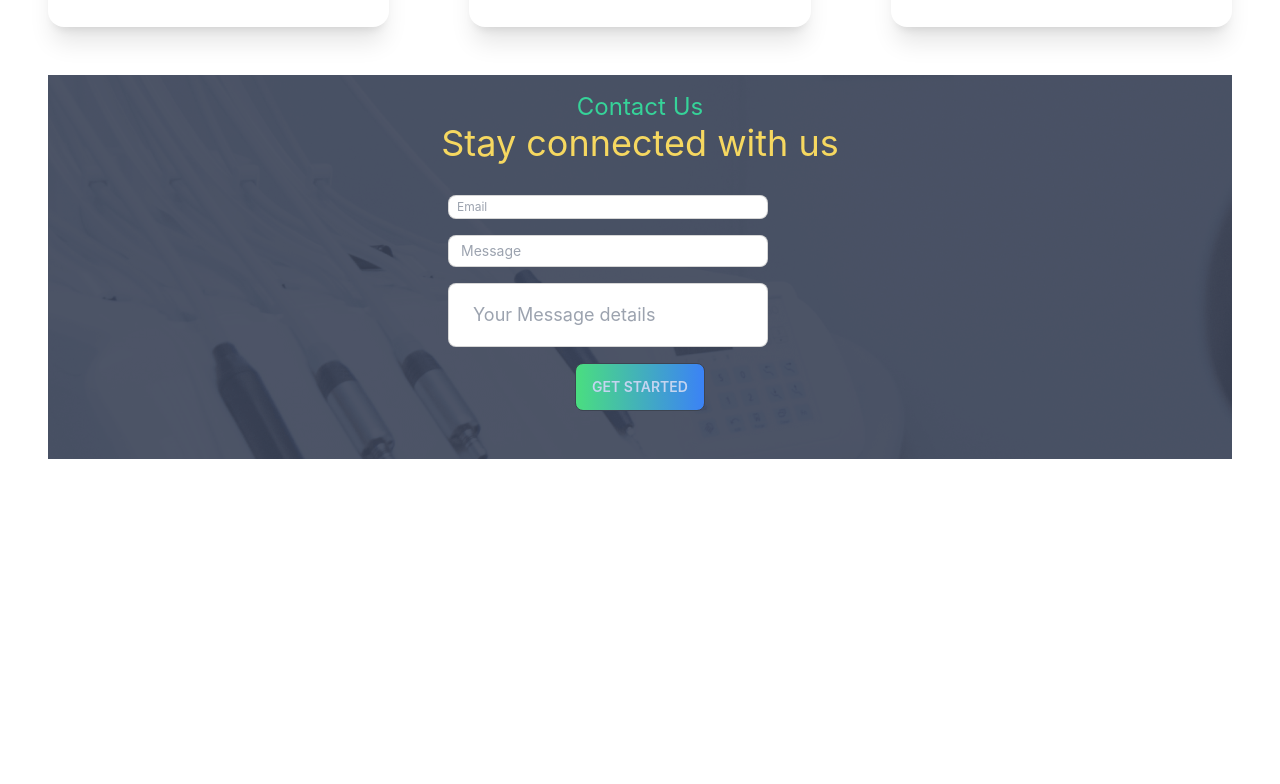
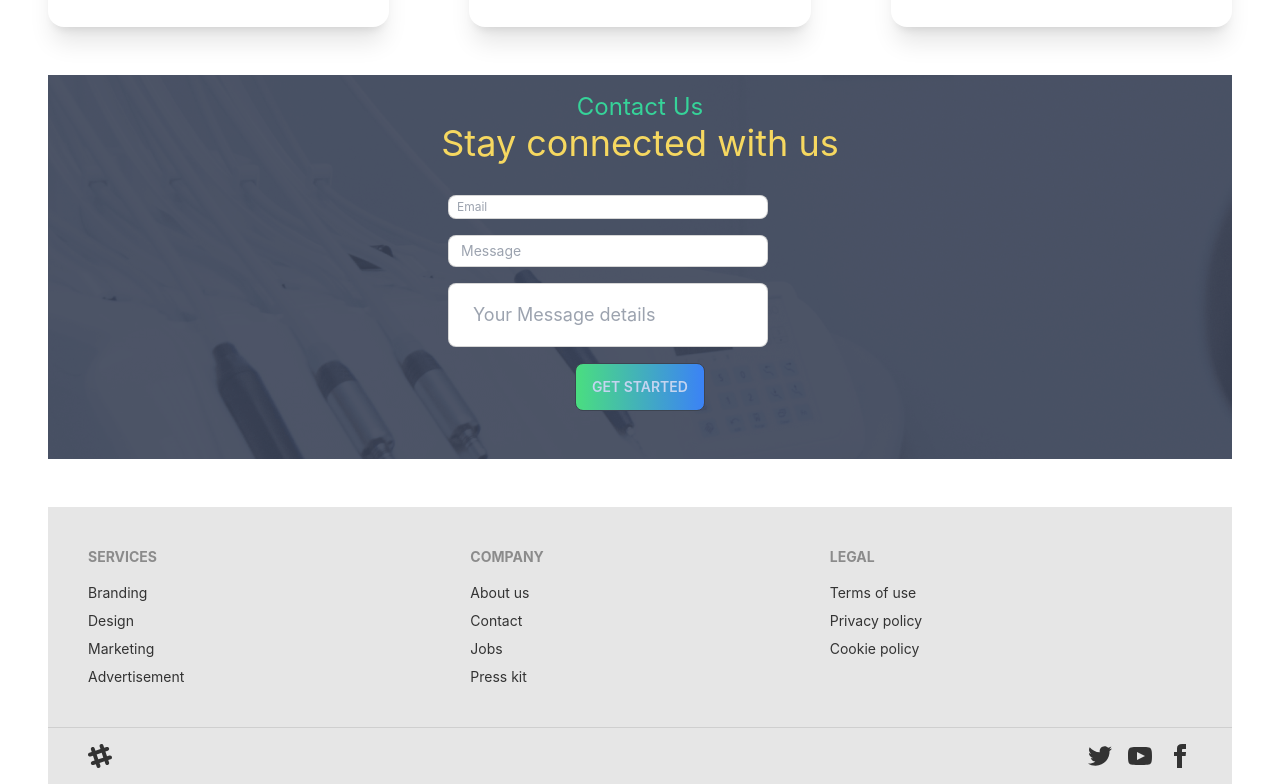
Before and after one commit to zohirul22/doctor-potal-client1, a React (Create React App) app: page / in a window 1280 px wide. Shown: the part 3157-3941 px from the top of the page. Before the commit the page ends 3664 px from the top, so only its background shows below. Built offline with nearby package versions, Linux system fonts and the light colour scheme.

Commit message:
footer page

```diff
--- a/src/pages/Home/Footer/Footer.js
+++ b/src/pages/Home/Footer/Footer.js
@@ -1,9 +1,46 @@
 import React from 'react';
+import footer from '../../../assets/images/footer.png'
 
 const Footer = () => {
     return (
-        <div>
+        <div style={{
+            background: `url(${footer})`
+        }}>
+            <footer class="footer p-10 bg-base-200 text-base-content">
+  <div>
+    <span class="footer-title">Services</span>
+    <a class="link link-hover">Branding</a>
+    <a class="link link-hover">Design</a>
+    <a class="link link-hover">Marketing</a>
+    <a class="link link-hover">Advertisement</a>
+  </div>
+  <div>
+    <span class="footer-title">Company</span>
+    <a class="link link-hover">About us</a>
+    <a class="link link-hover">Contact</a>
+    <a class="link link-hover">Jobs</a>
+    <a class="link link-hover">Press kit</a>
+  </div>
+  <div>
+    <span class="footer-title">Legal</span>
+    <a class="link link-hover">Terms of use</a>
+    <a class="link link-hover">Privacy policy</a>
+    <a class="link link-hover">Cookie policy</a>
+  </div>
+</footer>
+<footer class="footer px-10 py-4 border-t bg-base-200 text-base-content border-base-300">
+  <div class="items-center grid-flow-col">
+    <svg width="24" height="24" viewBox="0 0 24 24" xmlns="http://www.w3.org/2000/svg" fill-rule="evenodd" clip-rule="evenodd" class="fill-current"><path d="M22.672 15.226l-2.432.811.841 2.515c.33 1.019-.209 2.127-1.23 2.456-1.15.325-2.148-.321-2.463-1.226l-.84-2.518-5.013 1.677.84 2.517c.391 1.203-.434 2.542-1.831 2.542-.88 0-1.601-.564-1.86-1.314l-.842-2.516-2.431.809c-1.135.328-2.145-.317-2.463-1.229-.329-1.018.211-2.127 1.231-2.456l2.432-.809-1.621-4.823-2.432.808c-1.355.384-2.558-.59-2.558-1.839 0-.817.509-1.582 1.327-1.846l2.433-.809-.842-2.515c-.33-1.02.211-2.129 1.232-2.458 1.02-.329 2.13.209 2.461 1.229l.842 2.515 5.011-1.677-.839-2.517c-.403-1.238.484-2.553 1.843-2.553.819 0 1.585.509 1.85 1.326l.841 2.517 2.431-.81c1.02-.33 2.131.211 2.461 1.229.332 1.018-.21 2.126-1.23 2.456l-2.433.809 1.622 4.823 2.433-.809c1.242-.401 2.557.484 2.557 1.838 0 .819-.51 1.583-1.328 1.847m-8.992-6.428l-5.01 1.675 1.619 4.828 5.011-1.674-1.62-4.829z"></path></svg>
 
+  </div>
+  <div class="md:place-self-center md:justify-self-end">
+    <div class="grid grid-flow-col gap-4">
+      <a><svg xmlns="http://www.w3.org/2000/svg" width="24" height="24" viewBox="0 0 24 24" class="fill-current"><path d="M24 4.557c-.883.392-1.832.656-2.828.775 1.017-.609 1.798-1.574 2.165-2.724-.951.564-2.005.974-3.127 1.195-.897-.957-2.178-1.555-3.594-1.555-3.179 0-5.515 2.966-4.797 6.045-4.091-.205-7.719-2.165-10.148-5.144-1.29 2.213-.669 5.108 1.523 6.574-.806-.026-1.566-.247-2.229-.616-.054 2.281 1.581 4.415 3.949 4.89-.693.188-1.452.232-2.224.084.626 1.956 2.444 3.379 4.6 3.419-2.07 1.623-4.678 2.348-7.29 2.04 2.179 1.397 4.768 2.212 7.548 2.212 9.142 0 14.307-7.721 13.995-14.646.962-.695 1.797-1.562 2.457-2.549z"></path></svg></a>
+      <a><svg xmlns="http://www.w3.org/2000/svg" width="24" height="24" viewBox="0 0 24 24" class="fill-current"><path d="M19.615 3.184c-3.604-.246-11.631-.245-15.23 0-3.897.266-4.356 2.62-4.385 8.816.029 6.185.484 8.549 4.385 8.816 3.6.245 11.626.246 15.23 0 3.897-.266 4.356-2.62 4.385-8.816-.029-6.185-.484-8.549-4.385-8.816zm-10.615 12.816v-8l8 3.993-8 4.007z"></path></svg></a>
+      <a><svg xmlns="http://www.w3.org/2000/svg" width="24" height="24" viewBox="0 0 24 24" class="fill-current"><path d="M9 8h-3v4h3v12h5v-12h3.642l.358-4h-4v-1.667c0-.955.192-1.333 1.115-1.333h2.885v-5h-3.808c-3.596 0-5.192 1.583-5.192 4.615v3.385z"></path></svg></a>
+    </div>
+  </div>
+</footer>
         </div>
     );
 };
--- a/src/pages/Home/Home/Home.js
+++ b/src/pages/Home/Home/Home.js
@@ -2,6 +2,7 @@
 import Appoienment from '../Appoientment/Appoienment';
 import Bannar from '../Bannar/Bannar';
 import Contract from '../Contract/Contract';
+import Footer from '../Footer/Footer';
 import Info from '../Info/Info';
 import Reviews from '../Reviews/Reviews';
 import Services from '../Services/Services';
@@ -15,6 +16,7 @@
             <Appoienment></Appoienment>
             <Reviews></Reviews>
             <Contract></Contract>
+            <Footer></Footer>
         </div>
     );
 };
```
